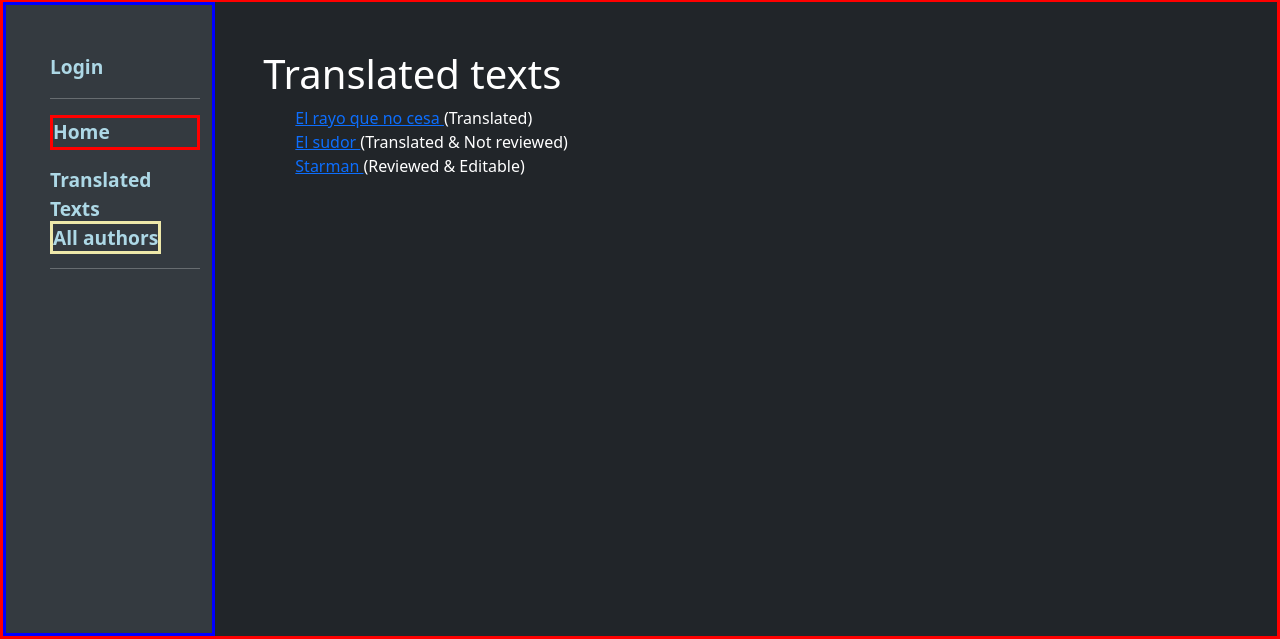
After one commit to Camiletb/Tracoll, a Django app: page /app_tracoll/translated_texts/ in a window 1280 px wide. The commit adds this page. Shown: the part 293-932 px from the top of the page. Run offline with Django 4.2, Linux system fonts and the light colour scheme; data comes from the database, SQL or seed files in the repository; both versions use the stored data as it was after the commit.

Commit message:
add permission management
still so ugly

```diff
--- a/V4/pj_tracoll/app_tracoll/static/css/styles.css
+++ b/V4/pj_tracoll/app_tracoll/static/css/styles.css
@@ -17,10 +17,10 @@ li {
     color: lightblue;
 }
 
-h3 {
+/* h3 {
     margin-top: 25px;
     padding: 25px;
-}
+} */
 
 .custom-success{
     color:lightgreen;
--- /dev/null
+++ b/V4/pj_tracoll/app_tracoll/templates/403.html
@@ -0,0 +1,6 @@
+{% extends "base_generic.html" %}
+
+{% block content %}
+    <h1>Hey! <span style="color: red;">(You had no permission for the previous page...)</span></h1>
+    <h2><a href="{% url 'index' %}">Back home</a></h2>
+{% endblock %}
--- /dev/null
+++ b/V4/pj_tracoll/app_tracoll/templates/app_tracoll/text_list_translated.html
@@ -0,0 +1,14 @@
+{% extends "base_generic.html" %}
+
+{% block content %}
+    <h1>Translated texts</h1>
+    {% if text_list %}
+        <ul>
+        {% for txt in text_list %}
+            <li><a href="{% url 'text-detail' txt.pk %}">{{ txt.title }} </a>({{ txt.get_status_display }})</li>
+        {% endfor %}
+        </ul>
+    {% else %}
+        <p>There are no translated texts.</p>
+    {% endif %}
+{% endblock %}
--- a/V4/pj_tracoll/app_tracoll/templates/base_generic.html
+++ b/V4/pj_tracoll/app_tracoll/templates/base_generic.html
@@ -28,7 +28,7 @@
             <div class="row" style="border: solid red; height: 80vh;">
                 <div class="col-sm-2 pt-5" style="background-color: #343a40; height: 100 vh; border: solid blue;"> <!-- Barra lateral -->
                     {% block sidebar %}
-                        <ul id="index_menu" class="sidebar-nav" style="border: solid lightgreen;">
+                        <ul id="index_menu" class="sidebar-nav">
                             {% if user.is_authenticated %}
                             <li class="lightblue">Hi! {{ user.get_username }} (<a href="{% url 'logout' %}?next={{ request.path }}">Logout</a>)</li>
                             {% else %}
@@ -36,15 +36,22 @@
                             {% endif %}
                             <hr>
                             <li class="mb-3 mt-3" style="border: solid red;"><a href="{% url 'index' %}">Home</a></li>
-                            <!-- <hr> -->
-                            <li class="mb-3" style="border: solid red;"><a href="{% url 'texts' %}">All texts</a></li>
-                            <!-- <hr> -->
-                            <li class="mb-3"><a href="{% url 'authors' %}">All authors</a></li>
-                            <!-- <hr> -->
+
+                            {% if perms.app_tracoll.all_texts %}
+                                <li class="mb-3" style="border: solid red;"><a href="{% url 'texts' %}">All texts</a></li>
+                            {% else %}
+                                <li><a href="{% url 'all-translated-texts' %}">Translated Texts</a></li>
+                            {% endif %}
+                            <li class="mb-3"><a href="{% url 'authors' %}" style="border: solid palegoldenrod">All authors</a></li>
+
+                            <hr>
 
 
                             <div class="mb-5" style="position: absolute; bottom: 0; background-color: #343a40;">
                             </div>
+
+                            {% if perms.app_tracoll.is_translated %}
+                            {% endif %}
                         </ul>
                     {% endblock %}
                 </div>
--- a/V4/pj_tracoll/app_tracoll/templates/index.html
+++ b/V4/pj_tracoll/app_tracoll/templates/index.html
@@ -7,5 +7,6 @@
   <ul>
       <li><strong>Texts:</strong> {{ num_texts }}</li>
       <li><strong>Authors:</strong> {{ num_authors }}</li>
+      <li><strong>Visits:</strong> {{ num_visits }}</li>
   </ul>
 {% endblock %}
--- a/V4/pj_tracoll/app_tracoll/urls.py
+++ b/V4/pj_tracoll/app_tracoll/urls.py
@@ -7,4 +7,5 @@ urlpatterns = [
     path('authors/', views.AuthorListView.as_view(), name='authors'),
     path('text/<int:pk>', views.TextDetailView.as_view(), name='text-detail'),
     path('author/<int:pk>', views.AuthorDetailView.as_view(), name='author-detail'),
+    path('translated_texts/', views.AllTranslatedTextsListView.as_view(), name='all-translated-texts'),
     ]
--- a/V4/pj_tracoll/app_tracoll/views.py
+++ b/V4/pj_tracoll/app_tracoll/views.py
@@ -4,37 +4,60 @@ from django.shortcuts import render
 
 from .models import Text, Author
 from django.contrib.auth.mixins import LoginRequiredMixin
+from django.shortcuts import render
+from django.views import generic
+from django.contrib.auth.mixins import PermissionRequiredMixin
+
+# >>>>>>>>>>>>>>>>>>>>>>>>>>>>>>>>>>>>>>>>>>> index >>>>>>>>>>>>>>>>>>>>>>>>>>
 def index(request):
 
     # Generate counts of some of the main objects
-    num_texts = Text.objects.all().count()
+    num_texts   = Text.objects.all().count()
     num_authors = Author.objects.all().count()
+    num_visits  = request.visit_counter.get('/app_tracoll/', 0)
 
     ctx = {
         'num_texts': num_texts,
         'num_authors': num_authors,
+        'num_visits': num_visits,
 	}
 
     # Render the template index.html with the data in the ctx variable
     return render(request, 'index.html', context=ctx)
 
-from django.views import generic
 
+# >>>>>>>>>>>>>>>>>>>>>>>>>>>>>>>>>>>>>>>>>>> lists >>>>>>>>>>>>>>>>>>>>>>>>>>
 # Para la paginación de las listas de textos y autores
-class TextListView(LoginRequiredMixin, generic.ListView):
+class TextListView(LoginRequiredMixin, PermissionRequiredMixin, generic.ListView):
     login_url = '/accounts/login/'
     model = Text
     paginate_by = 5
+    permission_required = 'app_tracoll.all_texts'
 
-class AuthorListView(LoginRequiredMixin, generic.ListView):
-    login_url = '/accounts/login/'
+class AuthorListView(generic.ListView):
+    #login_url = '/accounts/login/'
     model = Author
     paginate_by = 5
 
+# >>>>>>>>>>>>>>>>>>>>>>>>>>>>>>>>>>>>>>>>>>> details >>>>>>>>>>>>>>>>>>>>>>>>
 # Para las dáginas de detalles de textos y autores
-class TextDetailView(LoginRequiredMixin, generic.DetailView):
-    login_url = '/accounts/login/'
+class TextDetailView(generic.DetailView):
+    # login_url = '/accounts/login/'
     model = Text
-class AuthorDetailView(LoginRequiredMixin, generic.DetailView):
-    login_url = '/accounts/login/'
+
+class AuthorDetailView(generic.DetailView):
+    #login_url = '/accounts/login/'
     model = Author
+    # permission_required = 'app_tracoll.all_texts'
+
+# >>>>>>>>>>>>>>>>>>>>>>>>>>>>>>>>>>>>>>>>>>> permissions >>>>>>>>>>>>>>>>>>>>
+class AllTranslatedTextsListView (generic.ListView):
+    #login_url = '/accounts/login/'
+    model = Text
+    # permission_required = 'app_tracoll.is_translated'
+    template_name = 'app_tracoll/text_list_translated.html'
+    paginate_by = 3
+    def get_queryset(self):
+        all_l = Text.objects.filter(status__in=['L', 'E', 'V'])
+        #all_l = Text.objects.filter(status__exact='V')
+        return all_l.order_by('title')
--- /dev/null
+++ b/V4/pj_tracoll/pj_tracoll/middleware.py
@@ -0,0 +1,14 @@
+from django.utils.deprecation import MiddlewareMixin
+
+class VisitCounterMiddleware(MiddlewareMixin):
+    def process_request(self, request):
+        # Obtener la URL de la página actual
+        current_url = request.path
+
+        # Realizar el seguimiento de las visitas en alguna forma de almacenamiento (por ejemplo, en una base de datos)
+        # Aquí, se utiliza un simple diccionario para mantener un contador por página
+        visit_counter = getattr(request, 'visit_counter', {})
+        visit_counter[current_url] = visit_counter.get(current_url, 0) + 1
+        request.visit_counter = visit_counter
+        print("Middleware is running!")
+        print(f"Visits: {visit_counter}" )
--- a/V4/pj_tracoll/pj_tracoll/settings.py
+++ b/V4/pj_tracoll/pj_tracoll/settings.py
@@ -48,6 +48,7 @@ MIDDLEWARE = [
     'django.contrib.auth.middleware.AuthenticationMiddleware',
     'django.contrib.messages.middleware.MessageMiddleware',
     'django.middleware.clickjacking.XFrameOptionsMiddleware',
+    'pj_tracoll.middleware.VisitCounterMiddleware',
 ]
 
 ROOT_URLCONF = 'pj_tracoll.urls'
--- a/V4/pj_tracoll/pj_tracoll/urls.py
+++ b/V4/pj_tracoll/pj_tracoll/urls.py
@@ -15,19 +15,14 @@ Including another URLconf
 """
 from django.contrib import admin
 from django.urls import path
-
-urlpatterns = [
-    path("admin/", admin.site.urls),
-]
-
 from django.urls import include
-urlpatterns += [ path('app_tracoll/', include('app_tracoll.urls')) , ]
-
 from django.views.generic import RedirectView
-urlpatterns += [ path('', RedirectView.as_view(url='app_tracoll/')), ]
-
 from django.conf import settings
 from django.conf.urls.static import static
+
+urlpatterns = [path("admin/", admin.site.urls),]
+
+urlpatterns += [ path('app_tracoll/', include('app_tracoll.urls')) , ]
+urlpatterns += [ path('', RedirectView.as_view(url='app_tracoll/')), ]
 urlpatterns += static(settings.STATIC_URL, document_root=settings.STATIC_ROOT)
-
 urlpatterns += [ path('accounts/', include('django.contrib.auth.urls')), ]
```
Also changed, not shown: V4/pj_tracoll/app_tracoll/models.py (+20 -52 lines), V4/pj_tracoll/app_tracoll/templates/app_tracoll/author_detail.html (+18 -2 lines), V4/pj_tracoll/app_tracoll/migrations/0012_alter_text_options.py (added), V4/pj_tracoll/app_tracoll/migrations/0013_alter_text_options.py (added), V4/pj_tracoll/db.sqlite3.
